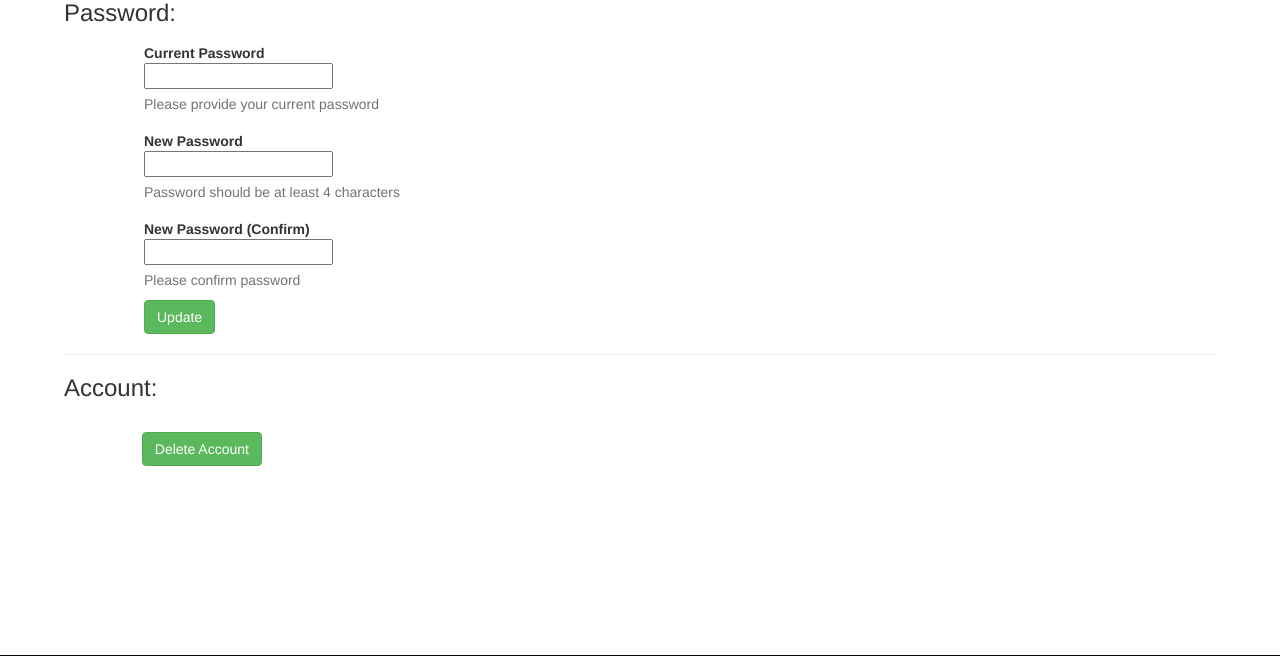
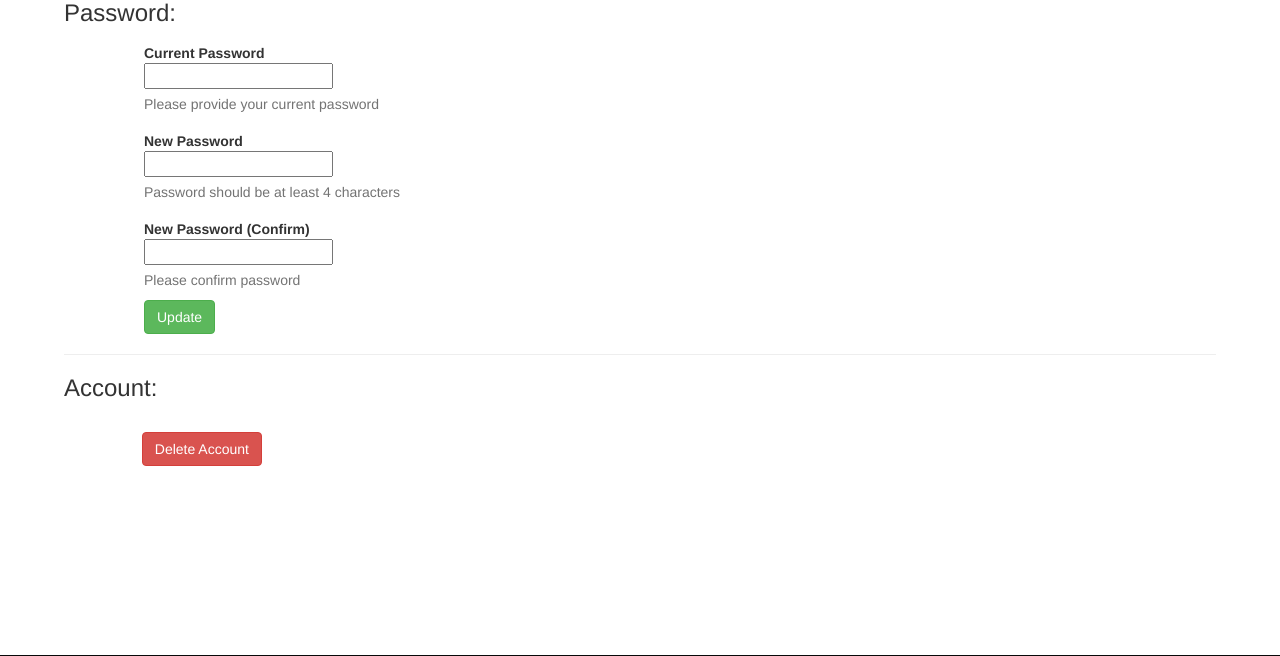
Before and after one commit to aliu899/beermecs411, a Flask app: page /settings in a window 1280 px wide. Shown: the part 84-740 px from the top of the page. Run offline with Flask 2, Linux system fonts and the light colour scheme; the visitor is signed in with stand-in values (Sample User, id 1); some libraries are stand-ins or nearby versions.

Commit message:
Nevermind

```diff
--- a/templates/settings.html
+++ b/templates/settings.html
@@ -81,7 +81,7 @@
 <div class="delete-account" align="left">
     <h3>Account:</h3>
     <br>
-    <p>&nbsp&nbsp&nbsp&nbsp&nbsp&nbsp&nbsp&nbsp&nbsp&nbsp&nbsp&nbsp&nbsp&nbsp&nbsp&nbsp&nbsp&nbsp&nbsp&nbsp<a href="/delete_user" class="btn btn-success">Delete Account</a></p>
+    <p>&nbsp&nbsp&nbsp&nbsp&nbsp&nbsp&nbsp&nbsp&nbsp&nbsp&nbsp&nbsp&nbsp&nbsp&nbsp&nbsp&nbsp&nbsp&nbsp&nbsp<a href="/delete_user" class="btn btn-danger">Delete Account</a></p>
 </div>
 <div class="navbar navbar-inverse navbar-fixed-bottom" role="navigation">
     <div class="container">
```
